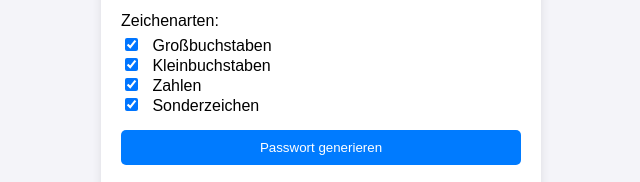
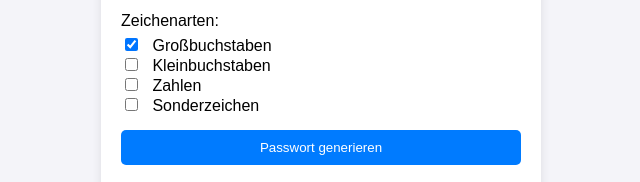
Before and after one commit to FlobiusKane/Passwortgenerierung, a plain HTML site: page Project-folder/index.html in a window 1280 px wide. Shown: the part 372-554 px from the top of the page, 319-959 px from the left. Drawn offline with Linux system fonts and the light colour scheme.

Commit message:
Das checked in den Zeilen 74-76 wurde rausgenommen.

```diff
--- a/Project-folder/index.html
+++ b/Project-folder/index.html
@@ -71,9 +71,9 @@
         <div class="form-group">
             <label>Zeichenarten:</label>
             <input type="checkbox" id="uppercase" name="uppercase" checked> Großbuchstaben<br>
-            <input type="checkbox" id="lowercase" name="lowercase" checked> Kleinbuchstaben<br>
-            <input type="checkbox" id="numbers" name="numbers" checked> Zahlen<br>
-            <input type="checkbox" id="special" name="special" checked> Sonderzeichen<br>
+            <input type="checkbox" id="lowercase" name="lowercase" > Kleinbuchstaben<br>
+            <input type="checkbox" id="numbers" name="numbers" > Zahlen<br>
+            <input type="checkbox" id="special" name="special" > Sonderzeichen<br>
         </div>
         <button onclick="generate()">Passwort generieren</button>
         <div class="output" id="output"></div>
```
